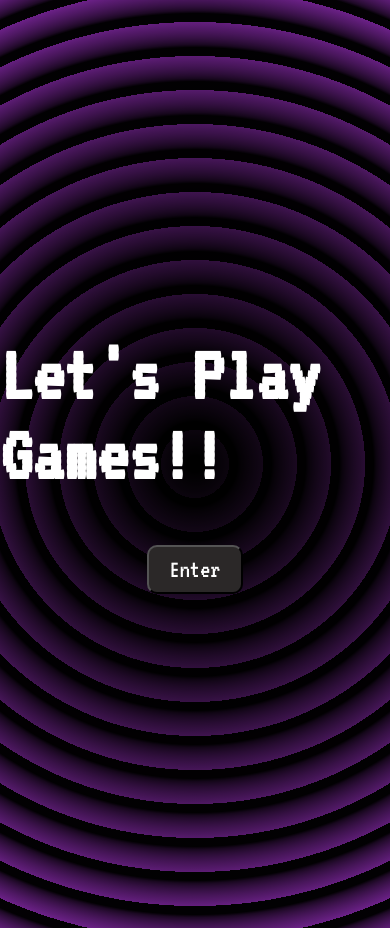
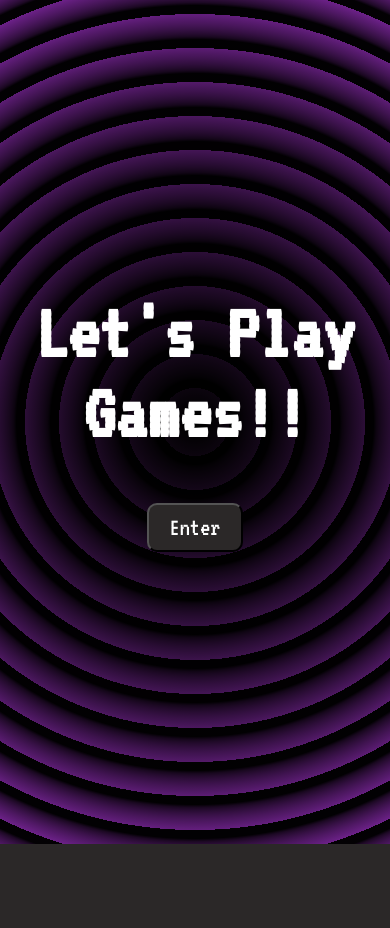
Before and after one commit to nayelen/GamesHub, a website built with Vite: page index.html in a window 390 px wide. After the commit the page ends 844 px from the top, so only its background shows below. Built offline with nearby package versions, Linux system fonts and the light colour scheme.

Commit message:
last changes

```diff
--- a/src/components/Footer/footer.css
+++ b/src/components/Footer/footer.css
@@ -1,13 +1,15 @@
 footer {
-  margin-top: var(--margin-xl);
   width: 100%;
   display: flex;
   justify-content: space-evenly;
   align-items: center;
   padding: var(--padding-xs);
+  height: 5vh;
+  gap: var(--gap-xs);
 }
 footer > p {
 font-size: var(--font-size-ter);
+text-align: center;
 }
 footer > a {
   width: 50px;
@@ -16,3 +18,15 @@ footer > a {
 footer > a > img {
   width: 100%;
 }
+@media (max-width: 400px) {
+  footer {
+    height: 3vh;
+  }
+  footer > p {
+    font-size: var(--font-size-four);
+  }
+  footer > a {
+    width: 30px;
+
+  }
+}
--- a/src/components/Welcome/welcome.css
+++ b/src/components/Welcome/welcome.css
@@ -1,6 +1,6 @@
 .welcomeContainer {
   width: 100%;
-  height: 110svh;
+  height: 100svh;
   position: absolute;
   top: 0;
   display: flex;
@@ -17,6 +17,7 @@
 
 .welcomeContainer h1 {
   font-size: var(--font-size-pri);
+  text-align: center;
 }
 .welcomeContainer button {
   font-size: var(--font-size-ter);
--- a/style.css
+++ b/style.css
@@ -55,6 +55,7 @@ justify-content: center;
 align-items: center;
 gap: var(--gap-m);
 margin-top: var(--margin-section);
+padding-bottom: var(--padding-xl);
 min-height:80vh ;
 width: 100%;
 }
```
